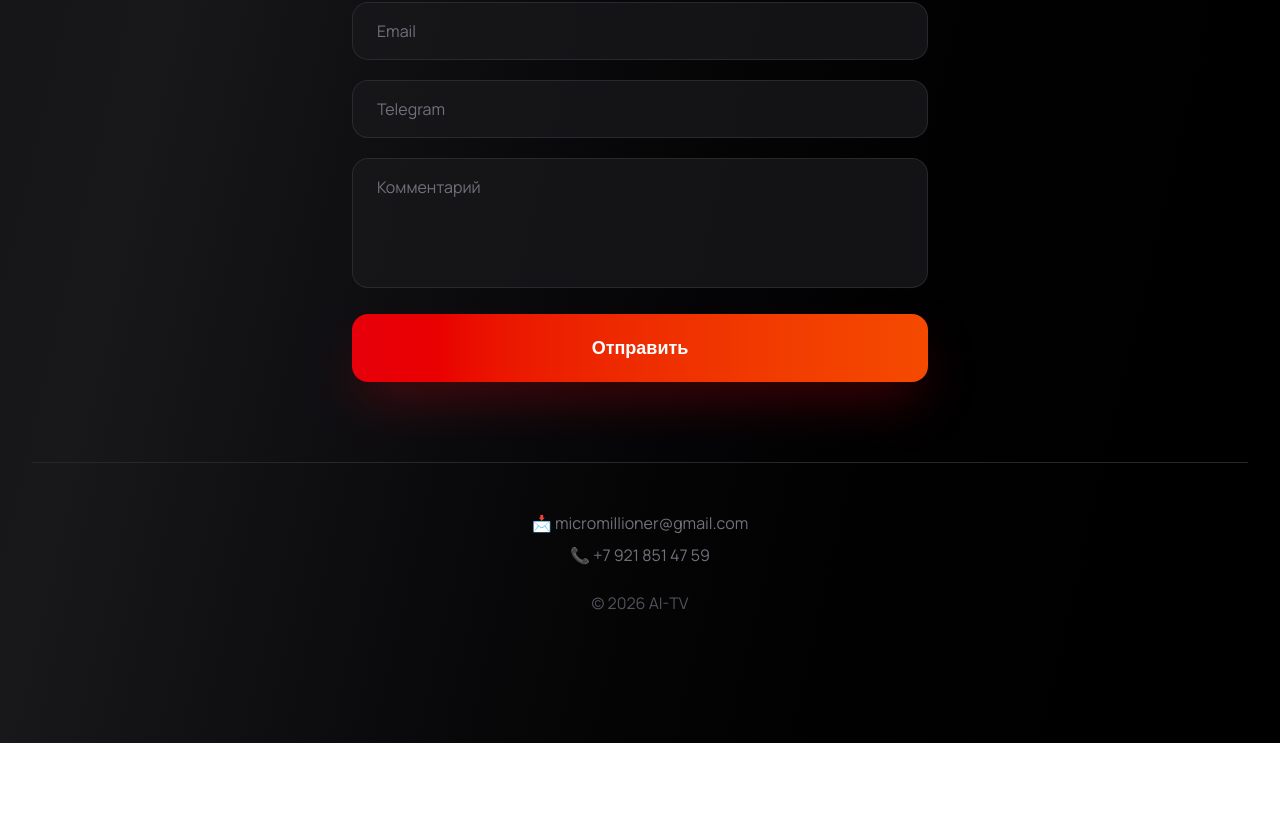
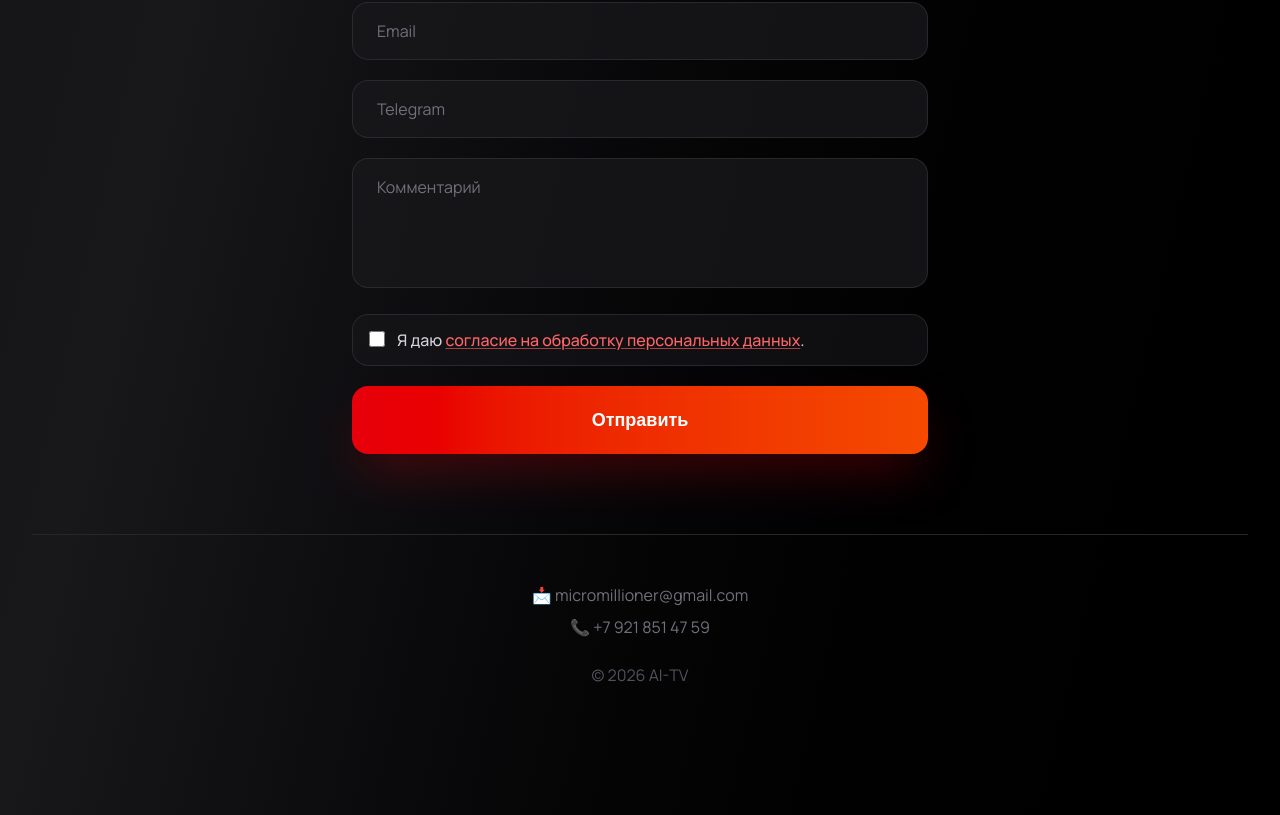
Before and after one commit to Stepka/AI-TV, a React (Vite) app in the folder landing/: page / in a window 1280 px wide. Shown: the part 4769-5584 px from the top of the page. Before the commit the page ends 5512 px from the top, so only its background shows below. Built offline with nearby package versions, Linux system fonts and the light colour scheme.

Commit message:
personal data agreement

```diff
--- a/landing/src/app/App.tsx
+++ b/landing/src/app/App.tsx
@@ -92,6 +92,70 @@ function LegalExplanationPage() {
                 <span>право использования оформляется договором и описанием модели использования;</span>
               </li>
             </ul>
+          </div>
+        </div>
+      </div>
+    </div>
+  );
+}
+
+function PersonalDataConsentPage() {
+  return (
+    <div className="min-h-screen bg-gradient-to-br from-zinc-950 via-zinc-900 to-black text-white">
+      <div className="mx-auto max-w-4xl px-4 py-10 sm:px-6 lg:px-8 lg:py-16">
+        <a
+          href="#/"
+          className="mb-8 inline-flex items-center gap-2 rounded-full border border-zinc-700/60 bg-zinc-900/80 px-4 py-2 text-sm font-semibold text-zinc-200 transition hover:border-red-500/50 hover:text-white"
+          style={{ fontFamily: 'Manrope, sans-serif' }}
+        >
+          <ArrowLeft className="h-4 w-4" />
+          Назад на главную
+        </a>
+
+        <div className="rounded-[2rem] border border-zinc-700/50 bg-gradient-to-br from-zinc-900/90 to-zinc-800/50 p-8 shadow-2xl shadow-black/30 sm:p-10">
+          <h1 className="mb-6 text-3xl font-black leading-tight sm:text-4xl" style={{ fontFamily: 'Syne, sans-serif' }}>
+            Согласие на обработку персональных данных
+          </h1>
+
+          <div className="space-y-4 text-base leading-8 text-zinc-300 sm:text-lg" style={{ fontFamily: 'Manrope, sans-serif' }}>
+            <p>
+              Настоящим, проставляя отметку в форме на сайте, я свободно, своей волей и в своем интересе выражаю согласие на обработку
+              моих персональных данных в соответствии с Федеральным законом от 27.07.2006 № 152-ФЗ «О персональных данных».
+            </p>
+            <p>
+              Оператор персональных данных: AI-TV (далее — Оператор). Контакт для обращений по вопросам обработки персональных данных:
+              micromillioner@gmail.com.
+            </p>
+            <p>
+              Перечень персональных данных, на обработку которых дается согласие: имя, номер телефона, адрес электронной почты,
+              Telegram-аккаунт, текст комментария, а также иные данные, которые я добровольно укажу в заявке.
+            </p>
+            <p>
+              Цели обработки персональных данных: обработка и сопровождение заявок, обратная связь со мной, консультирование по услугам,
+              подготовка и направление предложений, заключение и исполнение договоров.
+            </p>
+            <p>
+              Перечень действий с персональными данными: сбор, запись, систематизация, накопление, хранение, уточнение (обновление,
+              изменение), извлечение, использование, передача (предоставление, доступ) в случаях, предусмотренных законодательством РФ,
+              обезличивание, блокирование, удаление, уничтожение.
+            </p>
+            <p>
+              Обработка персональных данных может осуществляться как с использованием средств автоматизации, так и без их использования.
+            </p>
+            <p>
+              Согласие действует с момента его предоставления и до достижения целей обработки либо до момента его отзыва субъектом
+              персональных данных.
+            </p>
+            <p>
+              Согласие может быть отозвано мной в любой момент путем направления письменного обращения на электронный адрес Оператора:
+              micromillioner@gmail.com. Отзыв согласия не влияет на законность обработки, осуществленной до его получения Оператором.
+            </p>
+            <p>
+              Подтверждаю, что ознакомлен(а) с условиями обработки персональных данных и принимаю их.
+            </p>
+            <p className="text-sm text-zinc-400 sm:text-base">
+              Дата публикации: 23 апреля 2026 года.
+            </p>
           </div>
         </div>
       </div>
@@ -533,6 +597,24 @@ function LandingPage() {
                 className="w-full px-6 py-4 rounded-2xl bg-zinc-900/80 border border-zinc-700/50 focus:border-red-600/50 outline-none transition-colors text-white placeholder-zinc-500 resize-none"
                 style={{ fontFamily: 'Manrope, sans-serif' }}
               />
+              <label
+                className="flex items-start gap-3 rounded-2xl border border-zinc-700/50 bg-zinc-900/60 px-4 py-3 text-zinc-300"
+                style={{ fontFamily: 'Manrope, sans-serif' }}
+              >
+                <input
+                  type="checkbox"
+                  name="personalDataConsent"
+                  required
+                  className="mt-1 h-4 w-4 accent-red-500"
+                />
+                <span className="text-sm sm:text-base leading-relaxed">
+                  Я даю{' '}
+                  <a href="#/consent" className="text-red-400 underline decoration-red-400/60 underline-offset-2 hover:text-red-300">
+                    согласие на обработку персональных данных
+                  </a>
+                  .
+                </span>
+              </label>
               <motion.button
                 type="submit"
                 whileHover={{ scale: 1.02, y: -2 }}
@@ -597,6 +679,7 @@ export default function App() {
   }, []);
 
   const isLegalPage = route === '#/legal';
+  const isConsentPage = route === '#/consent';
 
   return (
     <HelmetProvider>
@@ -605,6 +688,8 @@ export default function App() {
         <title>
           {isLegalPage
             ? 'Почему AI-музыка от AI-TV легальна без выплат РАО и ВОИС'
+            : isConsentPage
+            ? 'Согласие на обработку персональных данных | AI-TV'
             : 'Музыка для бизнеса без РАО и ВОИС | AI-TV'}
         </title>
         <meta
@@ -612,6 +697,8 @@ export default function App() {
           content={
             isLegalPage
               ? 'Объяснение правовой модели AI-TV: почему AI-музыка, сгенерированная сервисом, может использоваться без выплат РАО и ВОИС.'
+              : isConsentPage
+              ? 'Текст согласия на обработку персональных данных для пользователей сайта AI-TV.'
               : 'Легальная музыка для бизнеса без РАО и ВОИС. AI генерация треков, реклама и аудио атмосфера для кафе, ресторанов и магазинов.'
           }
         />
@@ -620,16 +707,23 @@ export default function App() {
           content={
             isLegalPage
               ? 'AI музыка, РАО, ВОИС, юридическое обоснование, музыка для бизнеса'
+              : isConsentPage
+              ? 'согласие на обработку персональных данных, 152-ФЗ, AI-TV'
               : 'музыка для бизнеса, без РАО, без ВОИС, музыка для кафе, фоновая музыка, AI музыка'
           }
         />
         <meta name="robots" content="index, follow" />
-        <meta property="og:title" content={isLegalPage ? 'Юридическое объяснение AI-TV' : 'AI музыка для бизнеса'} />
+        <meta
+          property="og:title"
+          content={isLegalPage ? 'Юридическое объяснение AI-TV' : isConsentPage ? 'Согласие на обработку ПДн | AI-TV' : 'AI музыка для бизнеса'}
+        />
         <meta
           property="og:description"
           content={
             isLegalPage
               ? 'Почему AI-музыка, сгенерированная сервисом, может использоваться без выплат РАО и ВОИС.'
+              : isConsentPage
+              ? 'Официальный текст согласия на обработку персональных данных.'
               : 'Музыка без авторских прав + AI реклама'
           }
         />
@@ -650,7 +744,7 @@ export default function App() {
         </script>
       </Helmet>
 
-      {isLegalPage ? <LegalExplanationPage /> : <LandingPage />}
+      {isLegalPage ? <LegalExplanationPage /> : isConsentPage ? <PersonalDataConsentPage /> : <LandingPage />}
     </HelmetProvider>
   );
 }
```
